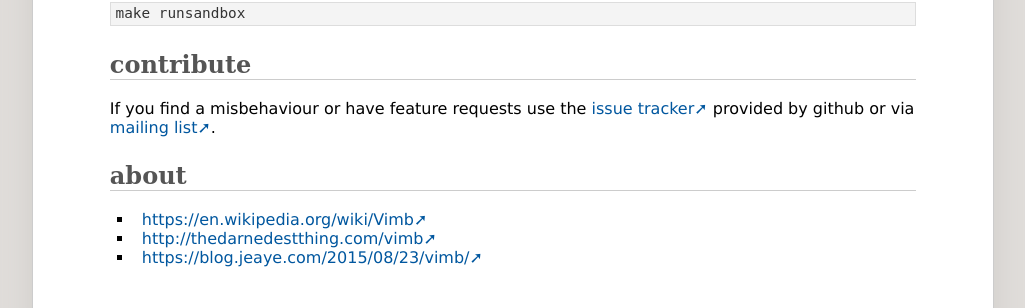
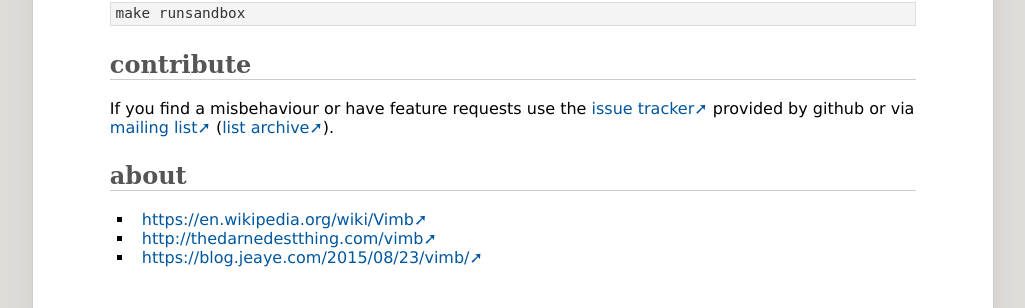
Before and after one commit to fanglingsu/vimb, a Jekyll site: the page built from index.md, in a window 1280 px wide and 900 px high, scrolled down 1551 px. Shown: the part 525-833 px from the top of the window, without its empty margins (127-1152 px from the left). Built offline with Jekyll 4.4.1, drawn with Linux system fonts in a browser that asks for light colours.

Commit message:
Add link to mailing list archive.

```diff
--- a/index.md
+++ b/index.md
@@ -93,7 +93,7 @@ target.
 
 ## contribute
 If you find a misbehaviour or have feature requests use the
-[issue tracker][bug] provided by github or via [mailing list][mail].
+[issue tracker][bug] provided by github or via [mailing list][mail] ([list archive][mail-archive]).
 
 ## about
 - [https://en.wikipedia.org/wiki/Vimb](https://en.wikipedia.org/wiki/Vimb)
@@ -106,6 +106,7 @@ If you find a misbehaviour or have feature requests use the
 [gentoo]:            https://github.com/hsoft/portage-overlay/tree/master/www-client/vimb
 [vimb]:              https://github.com/fanglingsu/vimb "vimb project sources"
 [mail]:              https://lists.sourceforge.net/lists/listinfo/vimb-users "vimb vim like browser - mailing list"
+[mail-archive]:      https://sourceforge.net/p/vimb/vimb/vimb-users/ "vimb - mailing list archive"
 [bug]:               https://github.com/fanglingsu/vimb/issues "vimb vim like browser - issues"
 [zip]:               https://github.com/fanglingsu/vimb/archive/master.zip "vimb download zip"
 [tgz]:               https://github.com/fanglingsu/vimb/archive/master.tar.gz "vimb download tar.gz"
```
